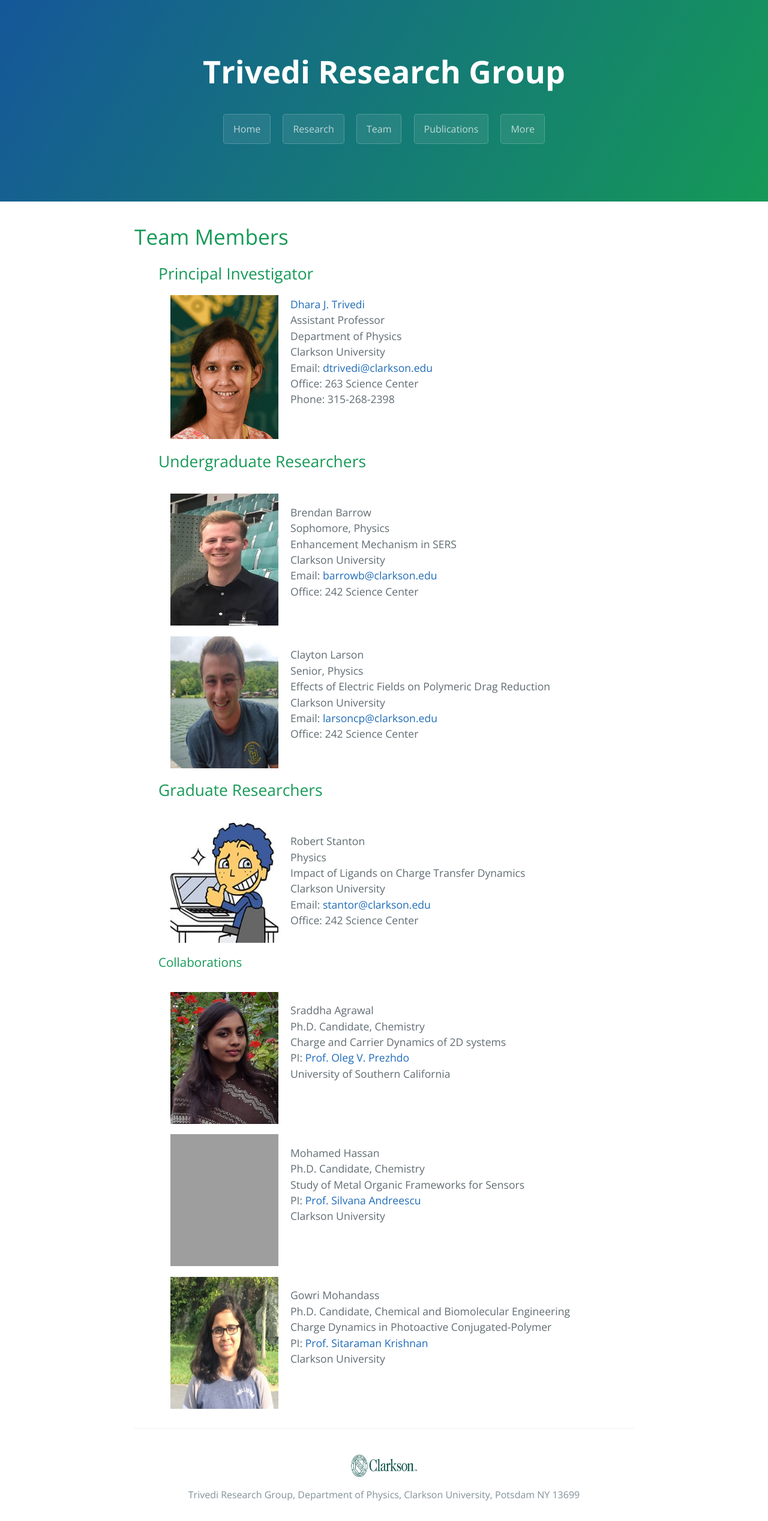
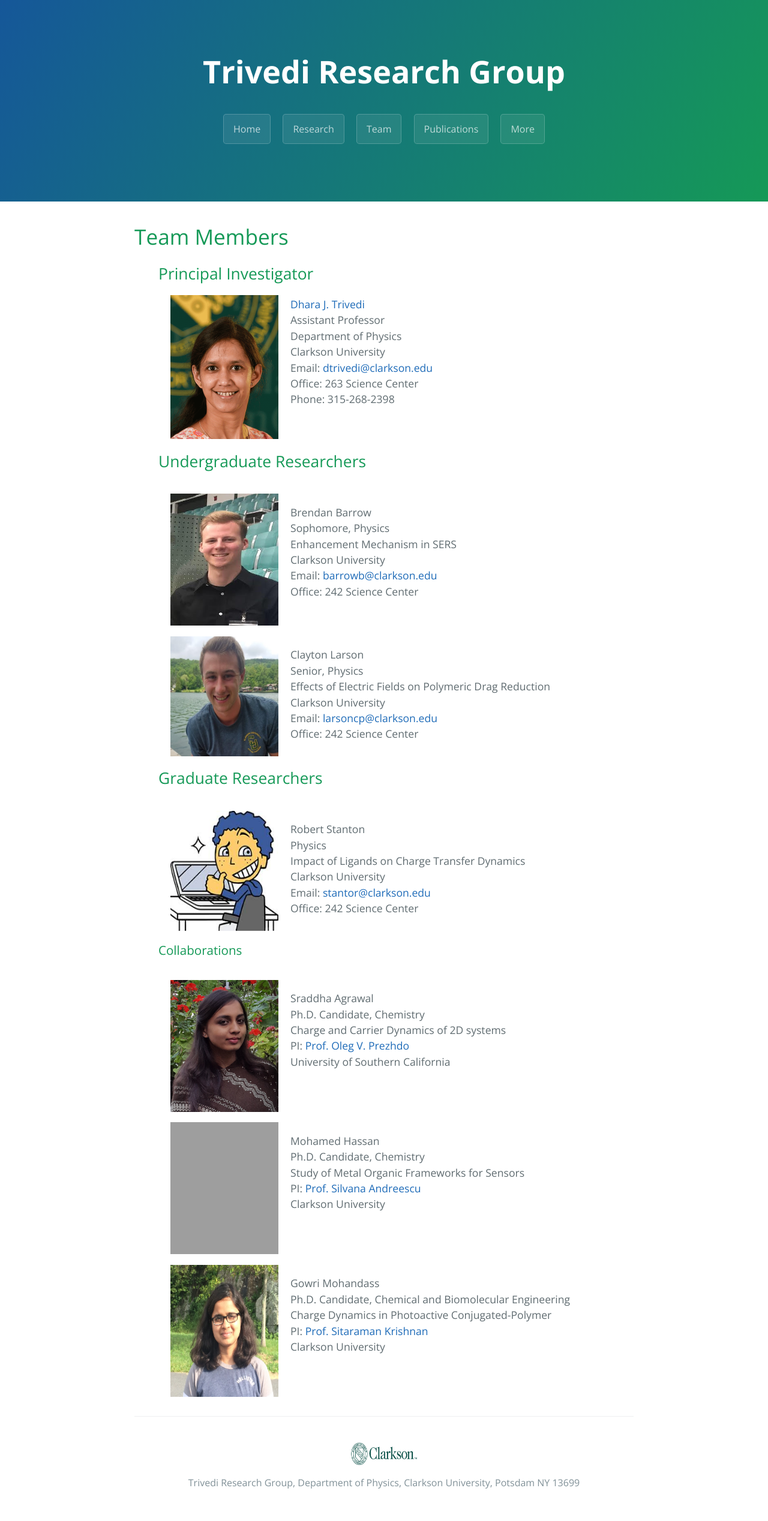
Before and after one commit to dharatrivedi/dharatrivedi.github.io, a Jekyll site: the page built from people.html, in a window 1280 px wide. Shown: the whole page at 60% size. Built offline with Jekyll 4.4.1, drawn with Linux system fonts in a browser that asks for light colours; grey boxes are pictures that could not be loaded.

Commit message:
Update people.html

```diff
--- a/people.html
+++ b/people.html
@@ -33,7 +33,7 @@
     </p>
   </ul>
   <ul class="clearfix">
-    <img class="img1" src="/images/CL.jpg" alt="ClaytonLarson" width="180" height="220"  hspace="20">
+    <img class="img1" src="/images/CL.jpg" alt="ClaytonLarson" width="180" height="200"  hspace="20">
     <p>
       Clayton Larson<br />
       Senior, Physics<br />
```
